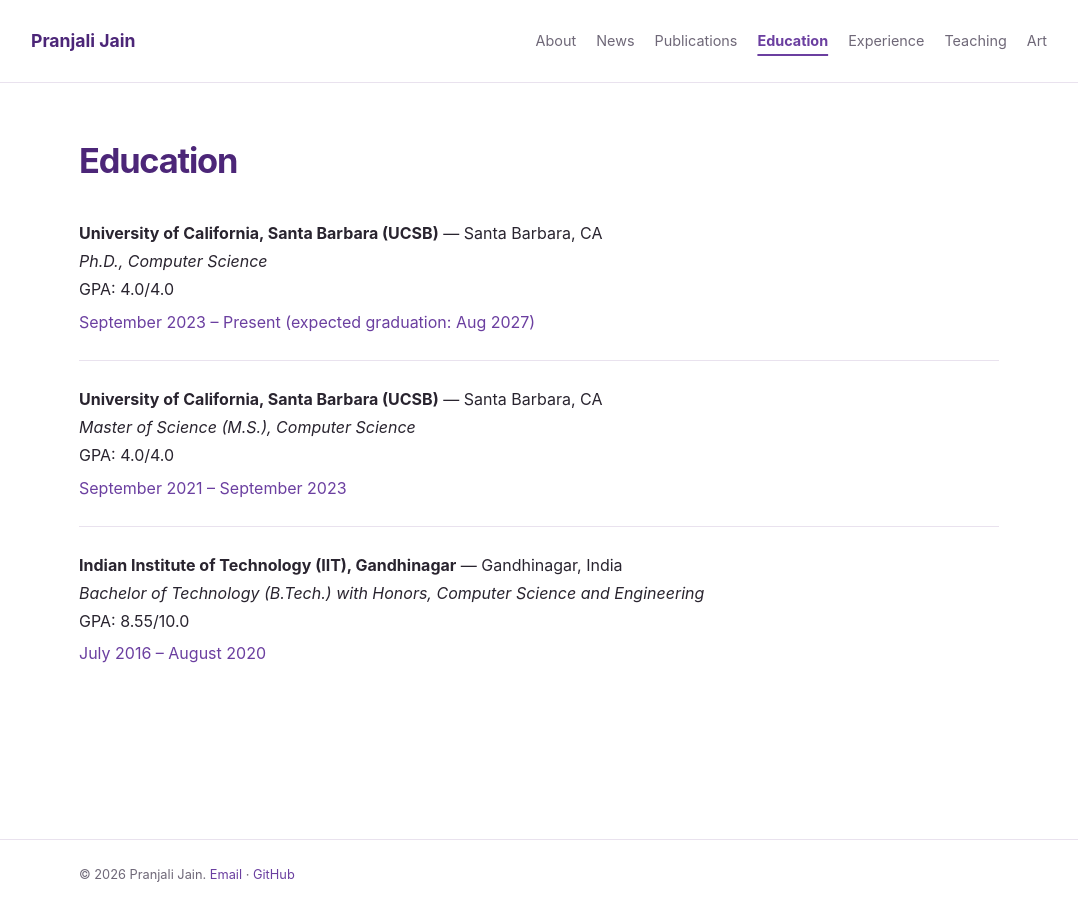
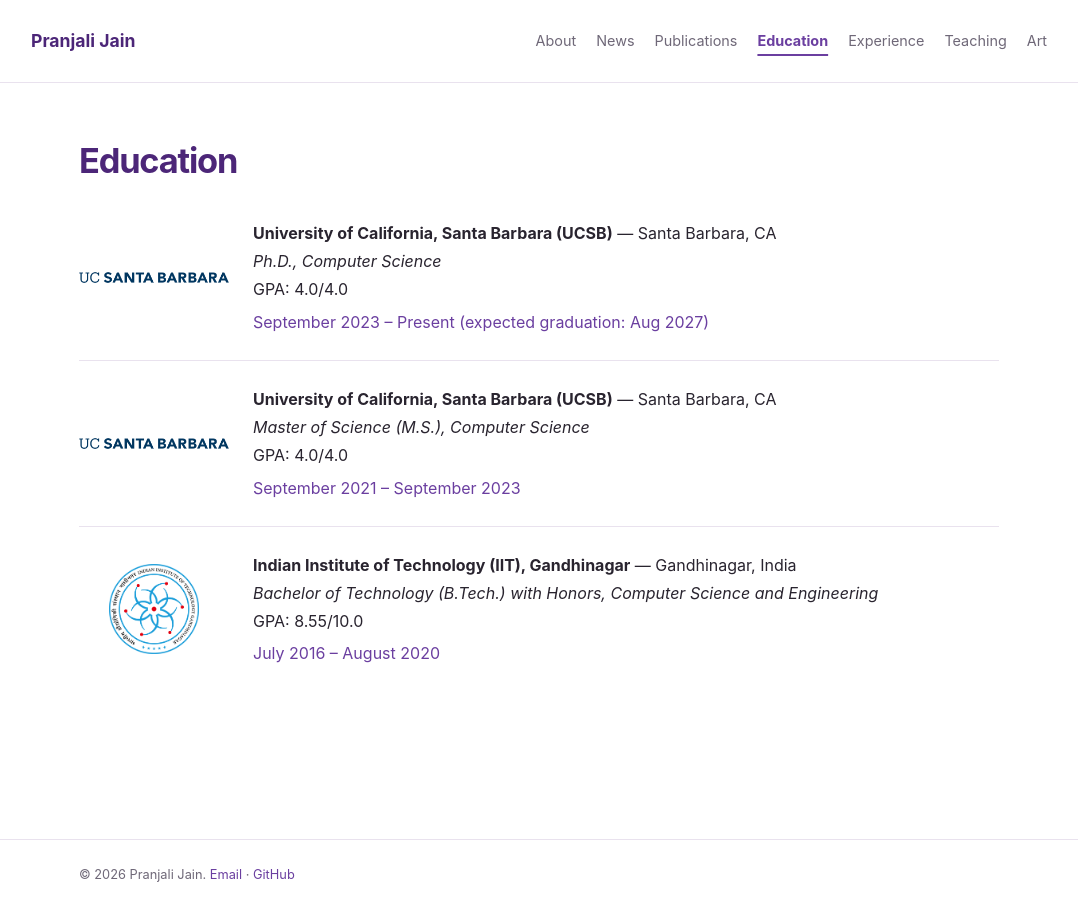
Before and after one commit to PranjaliJain/pranjalijain.github.io, a Jekyll site: the page built from _pages/education.html, in a window 1280 px wide. Shown: the whole page, without its empty margins (101-1179 px from the left). Built offline with Jekyll 4.4.1, drawn with Linux system fonts in a browser that asks for light colours.

Commit message:
Update website content and layout

```diff
--- a/_config.yml
+++ b/_config.yml
@@ -22,6 +22,7 @@ exclude:
 - README.md
 - LICENSE
 - THIRD_PARTY_LICENSES.md
+- plans.md
 - vendor
 - node_modules
 encoding: utf-8
--- a/_pages/education.html
+++ b/_pages/education.html
@@ -5,17 +5,26 @@ permalink: /education/
 ---
 
 <div class="education-entry">
+  <div class="education-entry__logo-wrap"><img class="education-entry__logo education-entry__logo--wordmark" src="{{ '/images/logos/ucsb.png' | relative_url }}" alt="UC Santa Barbara logo" /></div>
+  <div class="education-entry__details">
   <p><strong>University of California, Santa Barbara (UCSB)</strong> — Santa Barbara, CA<br />
   <em>Ph.D., Computer Science</em><br />GPA: 4.0/4.0</p>
   <span class="education-entry__period">September 2023 – Present (expected graduation: Aug 2027)</span>
+  </div>
 </div>
 <div class="education-entry">
+  <div class="education-entry__logo-wrap"><img class="education-entry__logo education-entry__logo--wordmark" src="{{ '/images/logos/ucsb.png' | relative_url }}" alt="UC Santa Barbara logo" /></div>
+  <div class="education-entry__details">
   <p><strong>University of California, Santa Barbara (UCSB)</strong> — Santa Barbara, CA<br />
   <em>Master of Science (M.S.), Computer Science</em><br />GPA: 4.0/4.0</p>
   <span class="education-entry__period">September 2021 – September 2023</span>
+  </div>
 </div>
 <div class="education-entry">
+  <div class="education-entry__logo-wrap"><img class="education-entry__logo" src="{{ '/images/logos/iit-gandhinagar.png' | relative_url }}" alt="IIT Gandhinagar logo" /></div>
+  <div class="education-entry__details">
   <p><strong>Indian Institute of Technology (IIT), Gandhinagar</strong> — Gandhinagar, India<br />
   <em>Bachelor of Technology (B.Tech.) with Honors, Computer Science and Engineering</em><br />GPA: 8.55/10.0</p>
   <span class="education-entry__period">July 2016 – August 2020</span>
+  </div>
 </div>
--- a/_sass/_personal.scss
+++ b/_sass/_personal.scss
@@ -39,6 +39,7 @@ strong { font-weight: 650; }
 .profile-links a { display: inline-flex; align-items: center; }
 .site-icon { display: inline-block; width: 1em; height: 1em; margin-right: 0.4em; fill: currentColor; flex-shrink: 0; }
 .about-copy { max-width: 780px; }
+.about-copy strong { color: $purple; font-weight: 700; }
 .about-copy h2 { color: $purple-dark; margin-top: 2.2rem; }
 .publications-page h1 { font-size: calc(2.15rem + 2pt); }
 .publications-page .page-intro { font-size: calc(1rem + 2pt); }
@@ -52,7 +53,10 @@ strong { font-weight: 650; }
 .publication-venue { color: $purple-light; font-size: calc(0.9rem + 2pt); }
 .presentation-label { color: $ink; }
 .publication-note { color: $purple; font-size: calc(0.85rem + 2pt); font-weight: 600; }
-.education-entry { padding: 0 0 1.5rem; margin-bottom: 1.5rem; border-bottom: 1px solid $line; }
+.education-entry { display: grid; grid-template-columns: 150px minmax(0, 1fr); align-items: center; gap: 1.5rem; padding: 0 0 1.5rem; margin-bottom: 1.5rem; border-bottom: 1px solid $line; }
+.education-entry__logo-wrap { display: flex; align-items: center; justify-content: center; }
+.education-entry__logo { display: block; width: 90px; height: 90px; object-fit: contain; }
+.education-entry__logo--wordmark { width: 150px; height: auto; }
 .education-entry:last-child { border: 0; }
 .education-entry p { margin-bottom: 0.3rem; }
 .education-entry__period { color: $purple; font-size: 1rem; }
@@ -118,3 +122,10 @@ strong { font-weight: 650; }
 @media (max-width: 480px) {
   .resume-entry__courses li { grid-template-columns: minmax(0, 1fr); gap: 0; margin-bottom: 0.8rem; }
 }
+
+@media (max-width: 600px) {
+  .education-entry { grid-template-columns: 85px minmax(0, 1fr); align-items: start; gap: 1rem; }
+  .education-entry__logo-wrap { padding-top: 0.4rem; }
+  .education-entry__logo { width: 72px; height: 72px; }
+  .education-entry__logo--wordmark { width: 85px; height: auto; }
+}
```
Also changed, not shown: THIRD_PARTY_LICENSES.md (+7 -0 lines), _pages/about.md (+3 -3 lines), images/logos/iit-gandhinagar.png (added), images/logos/ucsb.png (added), 1 other file.
